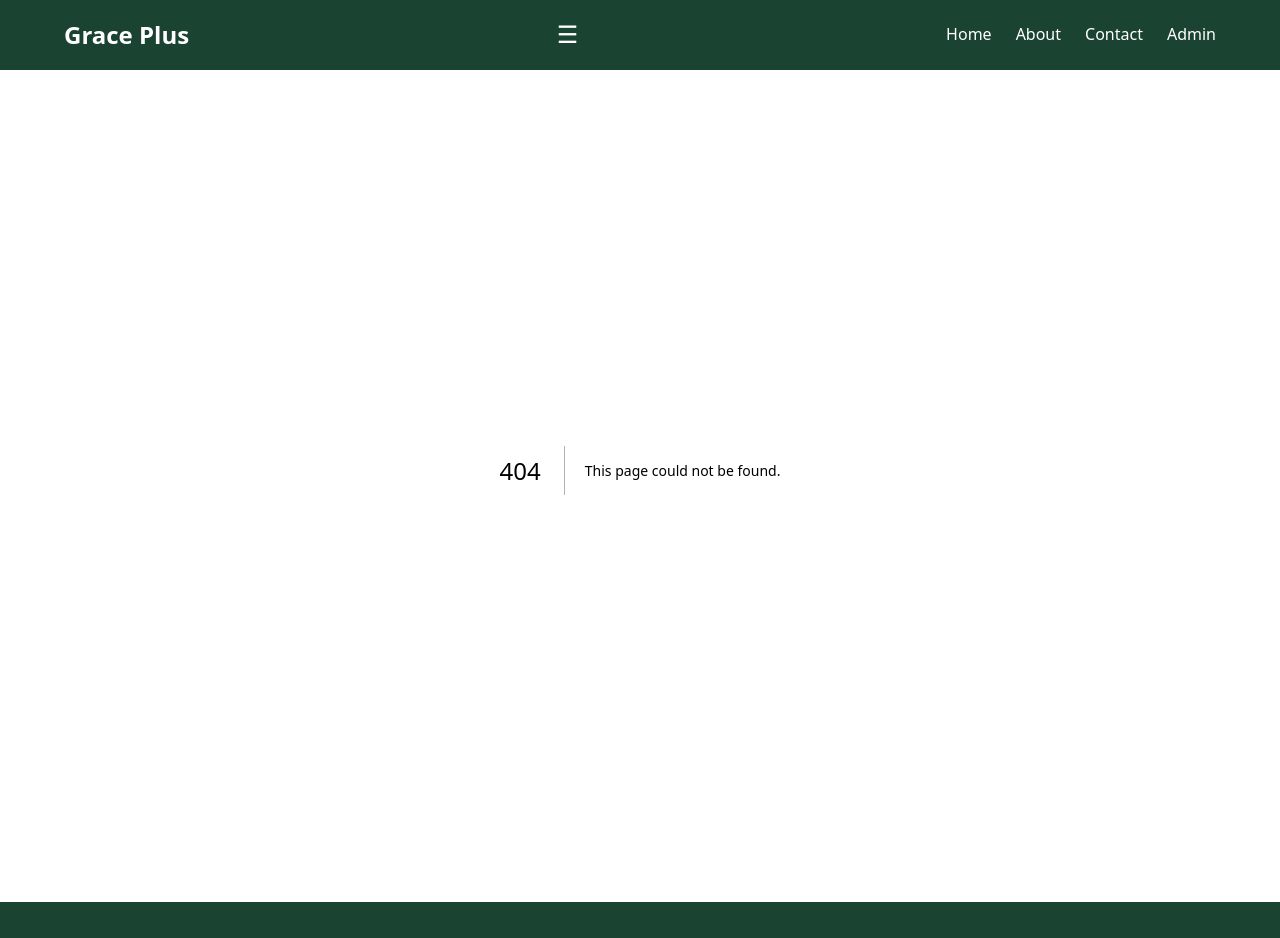
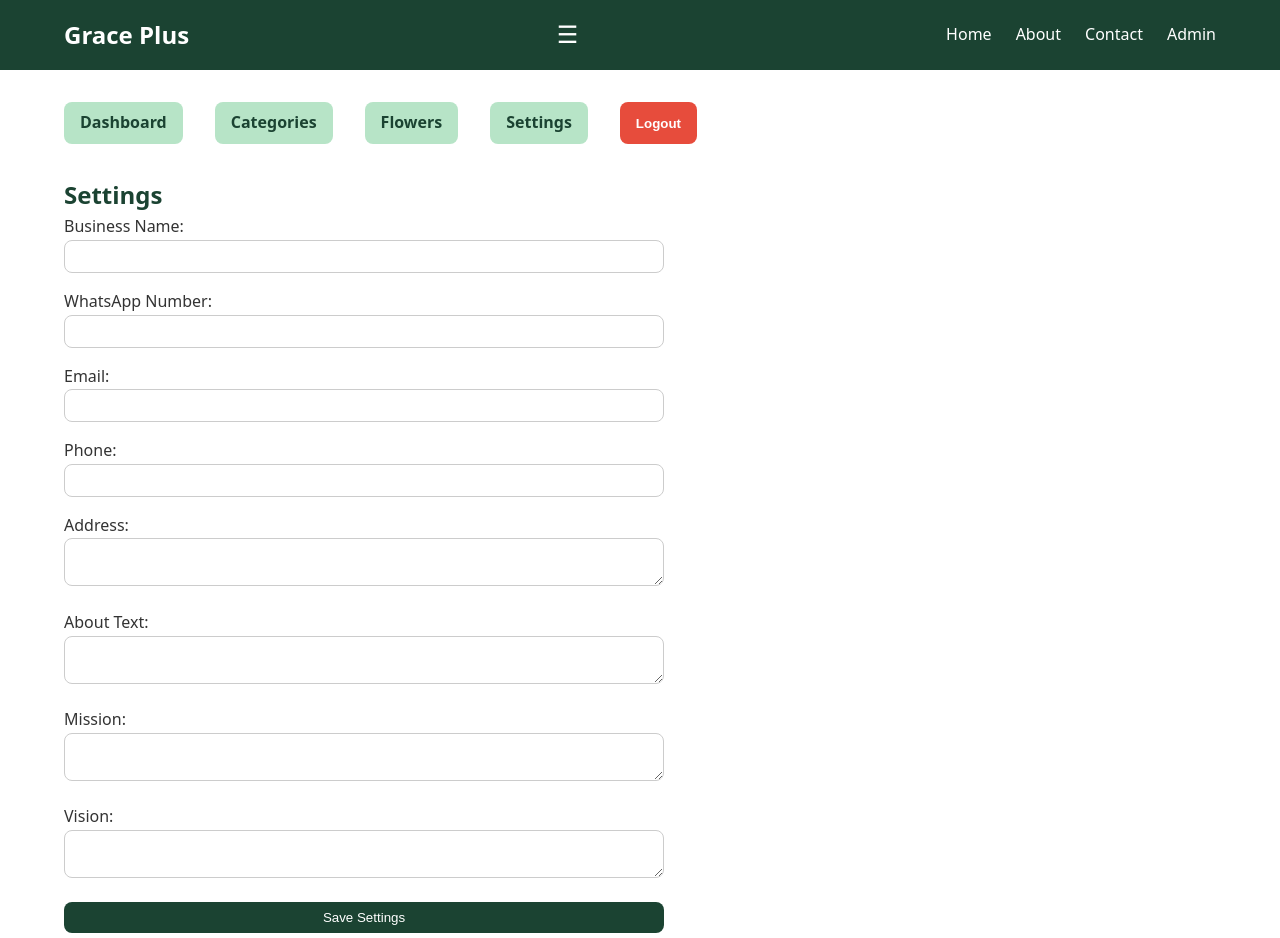
Before and after one commit to Presh105/GracePlus, a Next.js app: page /admin/dashboard/settings in a window 1280 px wide. Before the commit this address had no page. Shown: the top 938 px of the page. Built offline with nearby package versions, Linux system fonts and the light colour scheme; no server answers; the database is empty.

Commit message:
Create page.js

```diff
--- /dev/null
+++ b/app/admin/dashboard/settings/page.js
@@ -0,0 +1,58 @@
+'use client';
+import { useState, useEffect } from 'react';
+import { createClient } from '@/lib/supabase/client';
+
+export default function SettingsPage() {
+  const supabase = createClient();
+  const [settings, setSettings] = useState(null);
+  const [loading, setLoading] = useState(true);
+
+  useEffect(() => {
+    fetchSettings();
+  }, []);
+
+  async function fetchSettings() {
+    const { data } = await supabase.from('settings').select('*').single();
+    setSettings(data);
+    setLoading(false);
+  }
+
+  async function handleSubmit(e) {
+    e.preventDefault();
+    const formData = new FormData(e.target);
+    const updates = {
+      business_name: formData.get('business_name'),
+      whatsapp_number: formData.get('whatsapp_number'),
+      email: formData.get('email'),
+      phone: formData.get('phone'),
+      address: formData.get('address'),
+      about_text: formData.get('about_text'),
+      mission: formData.get('mission'),
+      vision: formData.get('vision'),
+    };
+    await supabase.from('settings').update(updates).eq('id', 1);
+    fetchSettings();
+  }
+
+  if (loading) return <p>Loading...</p>;
+
+  return (
+    <div>
+      <h2 style={{ color: 'var(--color-dark-green)' }}>Settings</h2>
+      <form onSubmit={handleSubmit} style={{ display: 'flex', flexDirection: 'column', gap: '1rem', maxWidth: '600px' }}>
+        <label>Business Name: <input name="business_name" defaultValue={settings?.business_name} style={inputStyle} /></label>
+        <label>WhatsApp Number: <input name="whatsapp_number" defaultValue={settings?.whatsapp_number} style={inputStyle} /></label>
+        <label>Email: <input name="email" type="email" defaultValue={settings?.email} style={inputStyle} /></label>
+        <label>Phone: <input name="phone" defaultValue={settings?.phone} style={inputStyle} /></label>
+        <label>Address: <textarea name="address" defaultValue={settings?.address} style={inputStyle} /></label>
+        <label>About Text: <textarea name="about_text" defaultValue={settings?.about_text} style={inputStyle} /></label>
+        <label>Mission: <textarea name="mission" defaultValue={settings?.mission} style={inputStyle} /></label>
+        <label>Vision: <textarea name="vision" defaultValue={settings?.vision} style={inputStyle} /></label>
+        <button type="submit" style={btnStyle}>Save Settings</button>
+      </form>
+    </div>
+  );
+}
+
+const inputStyle = { padding: '0.5rem', borderRadius: '8px', border: '1px solid #ccc', width: '100%' };
+const btnStyle = { padding: '0.5rem 1rem', backgroundColor: 'var(--color-dark-green)', color: 'white', border: 'none', borderRadius: '8px', cursor: 'pointer' };
```
